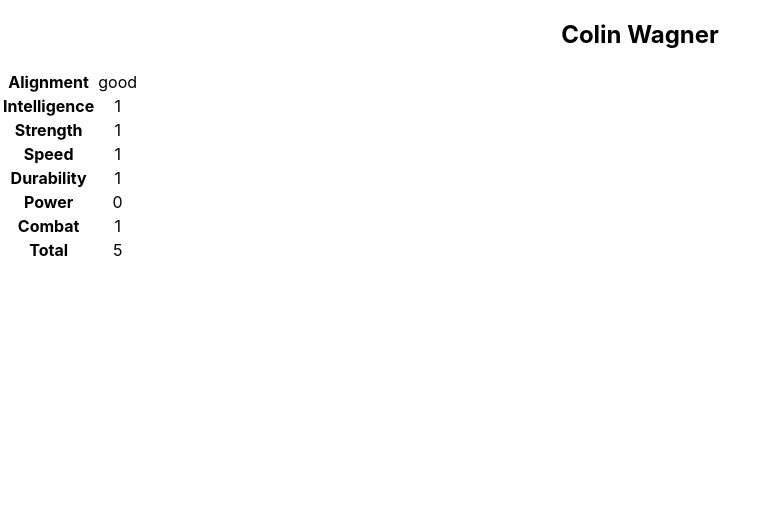
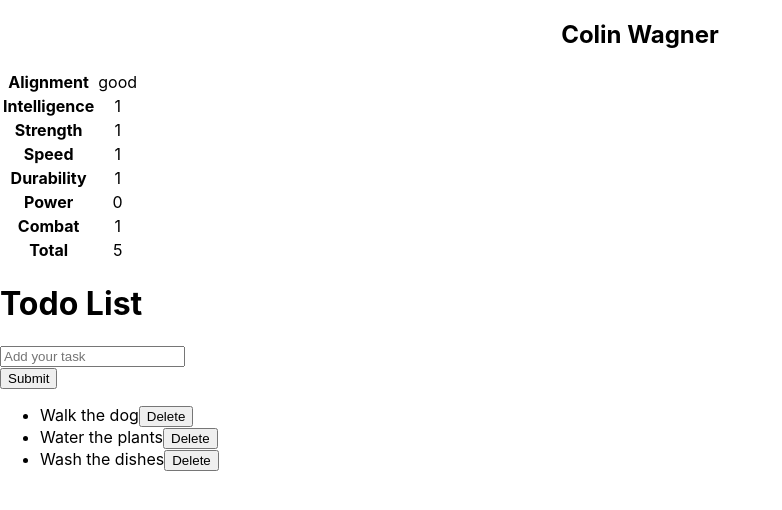
Before and after one commit to SumairShaukat/Reacttypescript, a React (Create React App) app: page / in a window 1280 px wide. Shown: the top 510 px of the page, without its empty margins (0-782 px from the left). Built offline with nearby package versions, Linux system fonts and the light colour scheme.

Commit message:
add todo component

```diff
--- a/src/App.tsx
+++ b/src/App.tsx
@@ -2,6 +2,7 @@ import * as React from "react";
 import { Loading } from "./components/Loading";
 import { CharacterInformation } from "./components/CharacterInformation";
 import { fetchCharacter, CharacterType } from "./components/Characters";
+import Todo from "./components/Todo";
 import "./App.css";
 
 function App() {
@@ -17,10 +18,16 @@ function App() {
     }, 1000);
   }, []);
   return (
-    <div className="App">
-      {loading && <Loading />}
-      {character && <CharacterInformation characters={character} />}
-    </div>
+    <>
+      <div className="App">
+        {loading && <Loading />}
+        {character && <CharacterInformation characters={character} />}
+      </div>
+
+      <div>
+        <Todo />
+      </div>
+    </>
   );
 }
 
--- /dev/null
+++ b/src/components/Todo.js
@@ -0,0 +1,60 @@
+import React, { useState } from "react";
+
+let id = 0;
+const INITIAL_TASKS = [
+  { id: id++, label: "Walk the dog" },
+  { id: id++, label: "Water the plants" },
+  { id: id++, label: "Wash the dishes" },
+];
+const Todo = () => {
+  const [tasks, setTasks] = useState(INITIAL_TASKS);
+  const [newTask, setNewTask] = useState("");
+
+  return (
+    <div>
+      <h1>Todo List</h1>
+      <div>
+        <input
+          aria-label="Add new task"
+          type="text"
+          placeholder="Add your task"
+          value={newTask}
+          onChange={(event) => {
+            setNewTask(event.target.value);
+          }}
+        />
+        <div>
+          <button
+            onClick={() => {
+              setTasks(
+                tasks.concat({
+                  id: id++,
+                  label: newTask.trim(),
+                })
+              );
+              setNewTask("");
+            }}
+          >
+            Submit
+          </button>
+        </div>
+      </div>
+      <ul>
+        {tasks.map(({ id, label }) => (
+          <li key={id}>
+            <span>{label}</span>
+            <button
+              onClick={() => {
+                setTasks(tasks.filter((task) => task.id !== id));
+              }}
+            >
+              Delete
+            </button>
+          </li>
+        ))}
+      </ul>
+    </div>
+  );
+};
+
+export default Todo;
```
Also changed, not shown: src/components/Counter.tsx (added, +28 -0 lines).
